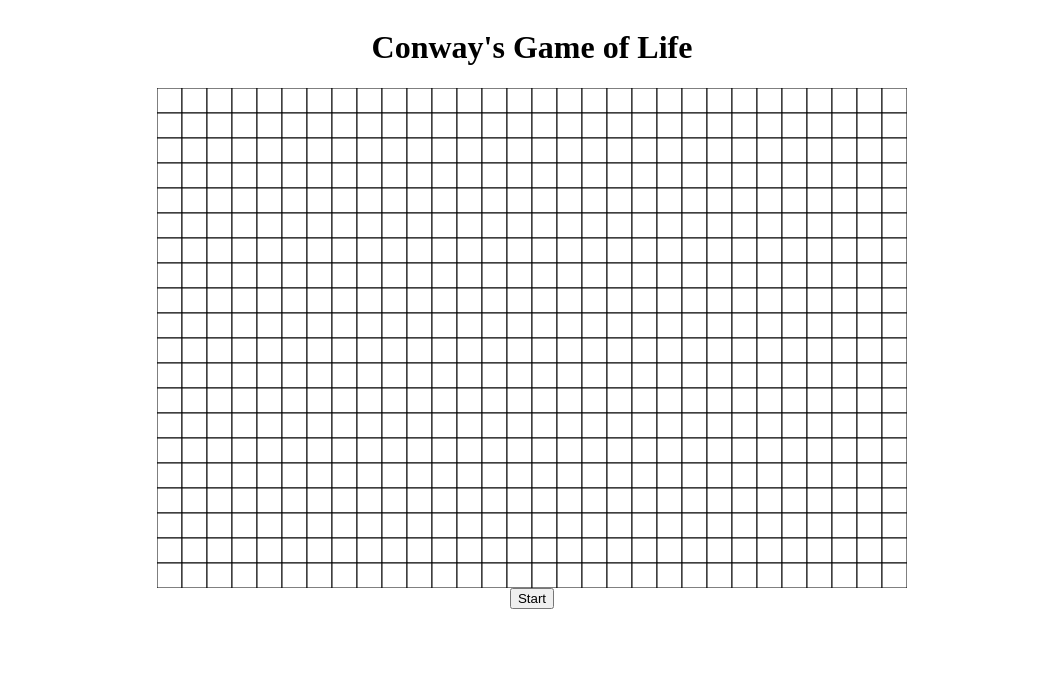
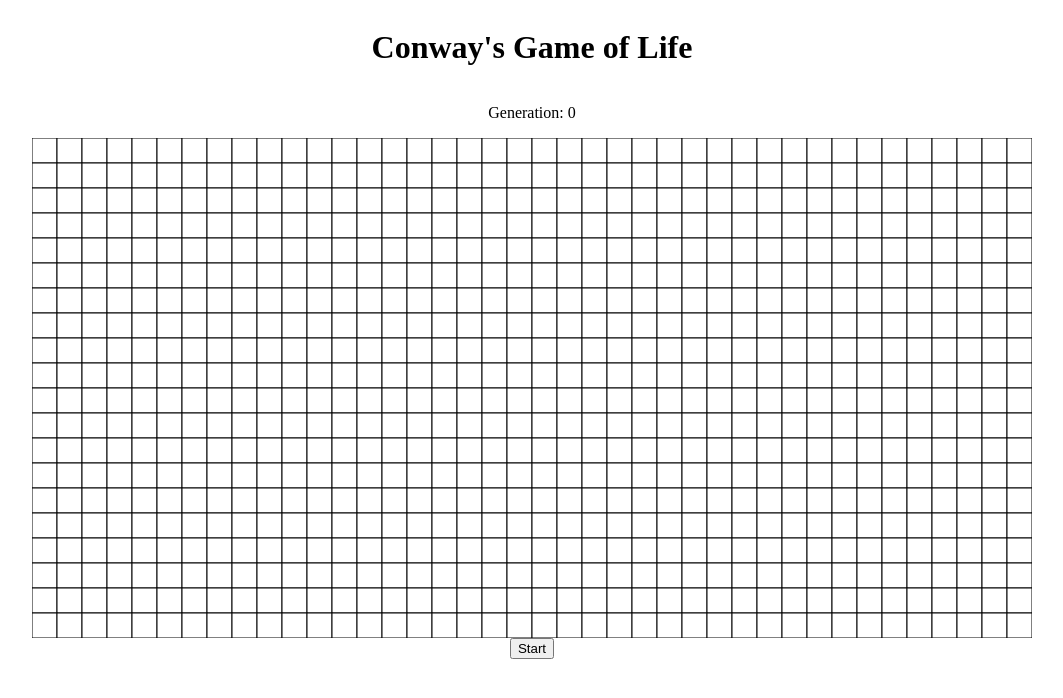
Before and after one commit to joonajuusti/game-of-life, a React app: page / in a window 1280 px wide. Shown: the top 698 px of the page, without its empty margins (108-1171 px from the left). Built offline with nearby package versions, Linux system fonts and the light colour scheme; the HTML template or start-up script is replaced by a standard one.

Commit message:
Display current generation on  screen

```diff
--- a/src/App.js
+++ b/src/App.js
@@ -3,7 +3,7 @@ import Board from './Board'
 import { calculateNextGeneration } from './BoardHelper'
 import _ from 'lodash'
 
-const boardWidthInCells = 30
+const boardWidthInCells = 40
 const boardHeightInCells = 20
 const cellSideLength = 25
 
@@ -21,6 +21,7 @@ class App extends React.Component {
       liveCellPoints: [],
       cellAliveStatuses: Array(boardWidthInCells * boardHeightInCells).fill(false),
       simulationOn: false,
+      generation: 0
     }
   }
 
@@ -60,7 +61,7 @@ class App extends React.Component {
   }
 
   simulate = () => {
-    const { liveCellPoints, cellAliveStatuses } = this.state
+    const { liveCellPoints, cellAliveStatuses, generation } = this.state
     const newCellAliveStatuses = [...cellAliveStatuses]
     const nextGeneration = calculateNextGeneration(liveCellPoints)
 
@@ -73,7 +74,11 @@ class App extends React.Component {
       const index = point.y * boardWidthInCells + point.x
       newCellAliveStatuses[index] = !cellAliveStatuses[index]
     })
-    this.setState({ liveCellPoints: nextGenerationFiltered.liveCells, cellAliveStatuses: newCellAliveStatuses })
+    this.setState({
+      liveCellPoints: nextGenerationFiltered.liveCells,
+      cellAliveStatuses: newCellAliveStatuses,
+      generation: generation + 1,
+    })
   }
 
   filterPoint = point => {
@@ -84,10 +89,11 @@ class App extends React.Component {
   }
 
   render() {
-    const { cellAliveStatuses, simulationOn } = this.state
+    const { cellAliveStatuses, simulationOn, generation } = this.state
     return(
       <div style={divStyle}>
         <h1>Conway's Game of Life</h1>
+        <p>{`Generation: ${generation}`}</p>
         <Board
           cellAliveStatuses={cellAliveStatuses}
           toggleCellStatus={this.toggleCellStatus}
```
